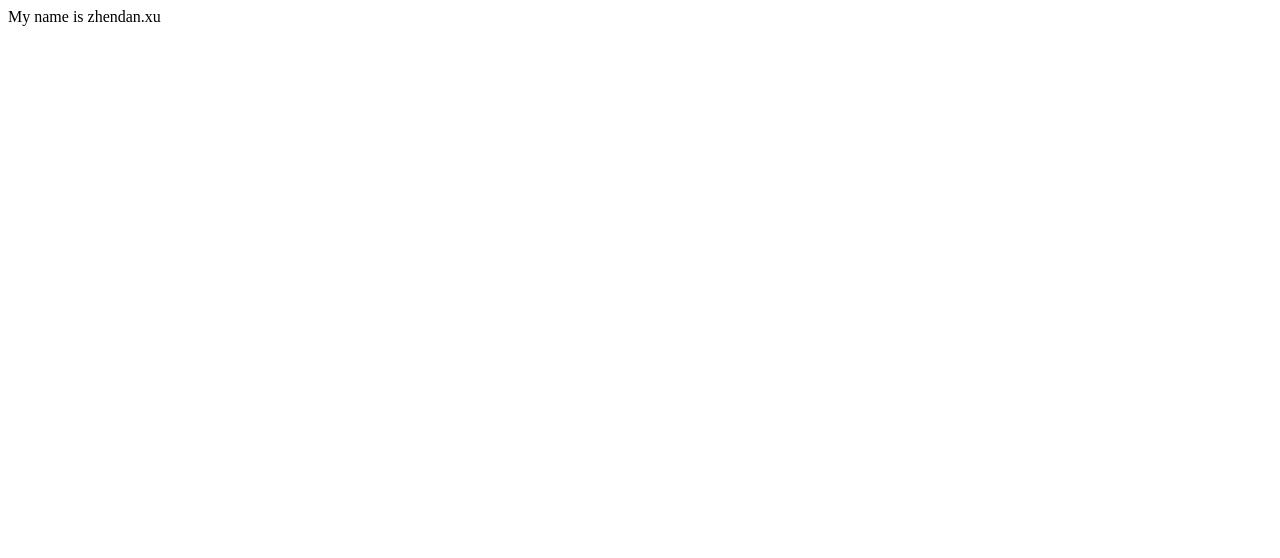
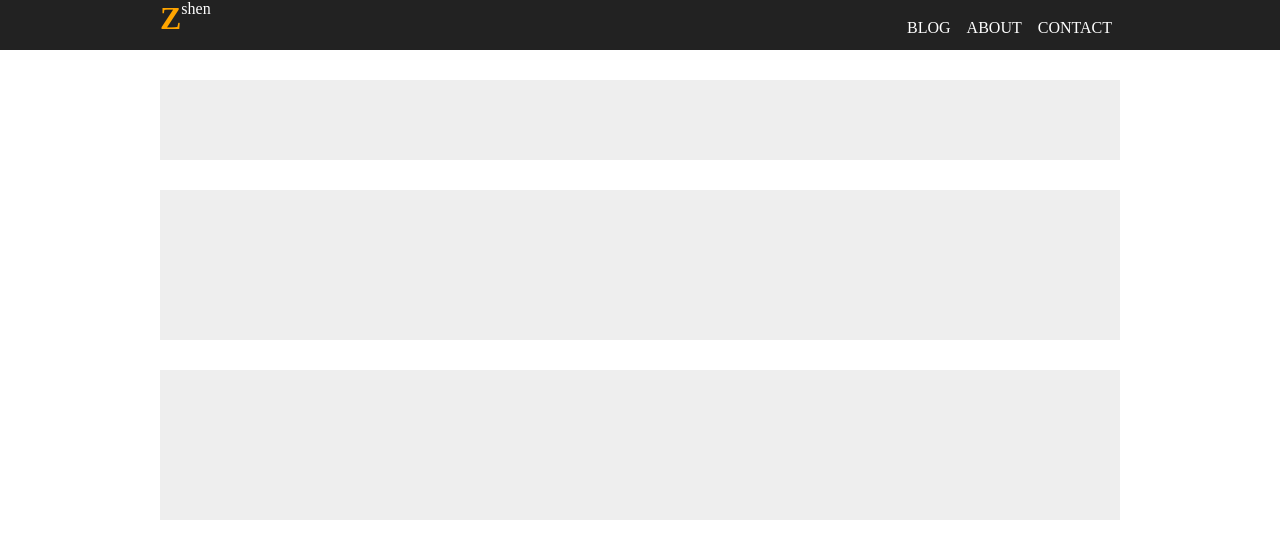
Before and after one commit to xuzhendan/xuzhendan.github.io, a plain HTML site: page index.html in a window 1280 px wide. Drawn offline with Linux system fonts and the light colour scheme.

Commit message:
Update index.html

```diff
--- a/index.html
+++ b/index.html
@@ -1,12 +1,93 @@
 <!DOCTYPE html>
-<html lang="en">
+<html>
 <head>
-	<meta charset="UTF-8">
-	<title>xuzhendan</title>
+	<meta charset="utf-8">
+	<meta http-equiv="X-UA-Compatible" content="IE=edge">
+	<title></title>
+	<link rel="stylesheet" href="">
+	<style type="text/css" media="screen">
+		body{
+			margin: 0;
+			padding: 0;
+		}
+		header{
+			display: block;
+			position: relative;
+			top: 0;
+			left: 0;
+			background-color: #222;
+			height: 50px;
+			width: 100%
+		}
+		header .header-continer{
+			margin:0 auto;
+			width: 960px;
+		}
+		header .header-continer h1{
+			color:orange;
+			float: left;
+			margin-top: 0px;
+		}
+		header .header-continer ul{
+			float: right;
+		}
+		header .header-continer ul li{
+			float: left;
+			list-style: none;
+			color:#fff;
+			display: block;
+			padding:3px 8px;
+			border-bottom: 4px solid #222;
+		}
+		header .header-continer ul li:hover{
+			border-bottom: 4px solid orange;
+		}
+
+		header .header-continer span{
+			color:#fff;
+			float: left;
+		}
+
+		.continer{
+			width: 960px;
+			margin: 30px auto;
+			background-color: #eee;
+		}
+
+		.continer-1{
+			height: 80px;
+		}
+
+		.continer-2,.continer-3{
+			height: 150px;
+		}
+
+	</style>
 </head>
 <body>
-	<div>
-		My name is zhendan.xu
+<header id="header" class="">
+	<div class="header-continer">
+		<h1>Z</h1>
+		<span>shen</span>
+
+		<ul>
+			<li>BLOG</li>
+			<li>ABOUT</li>
+			<li>CONTACT</li>
+		</ul>
+	</div>
+
+</header><!-- /header -->
+	<div class="continer continer-1">
+
+	</div>
+
+	<div class="continer continer-2">
+
+	</div>
+
+	<div class="continer continer-3">
+
 	</div>
 </body>
 </html>
```
